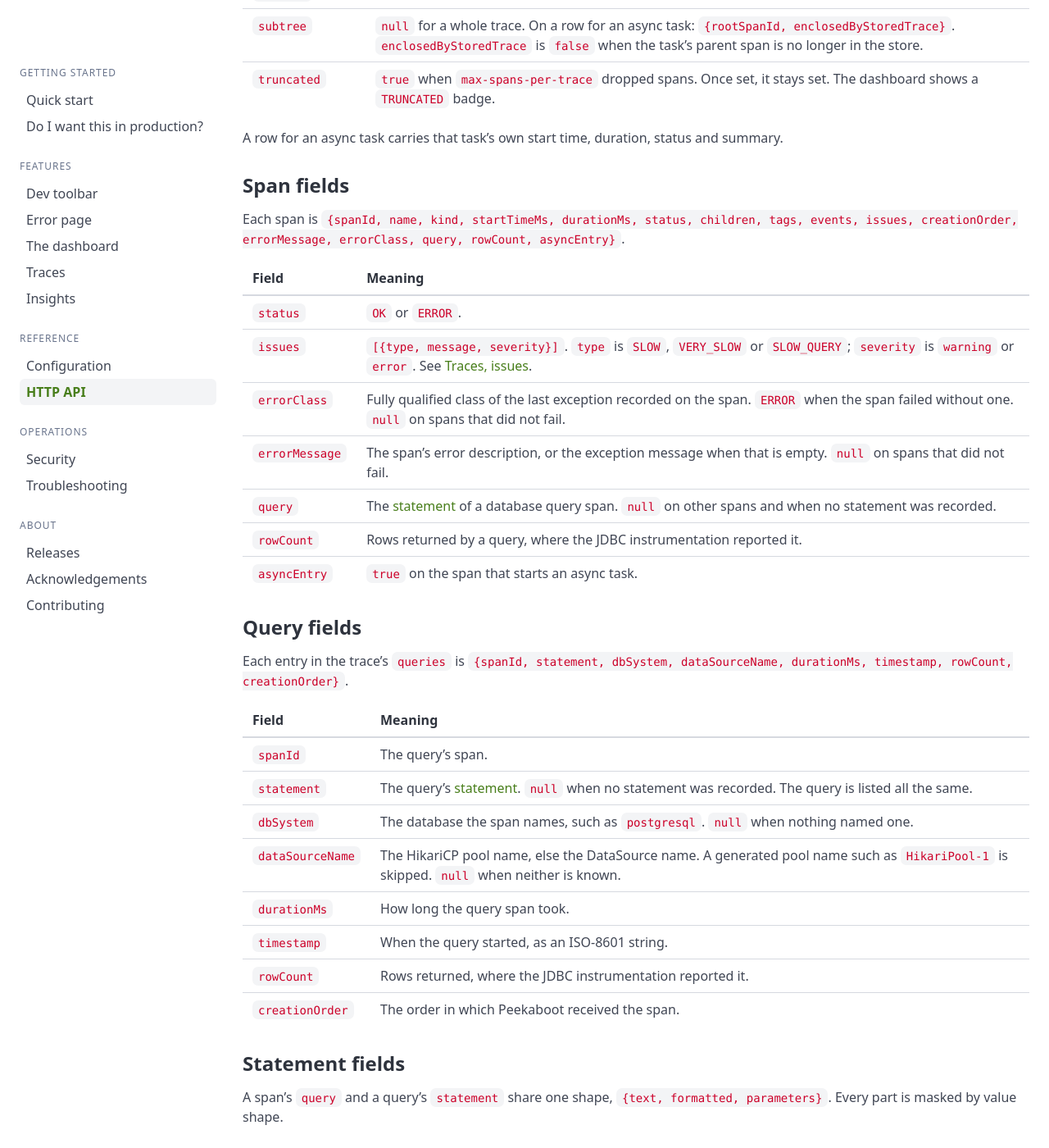
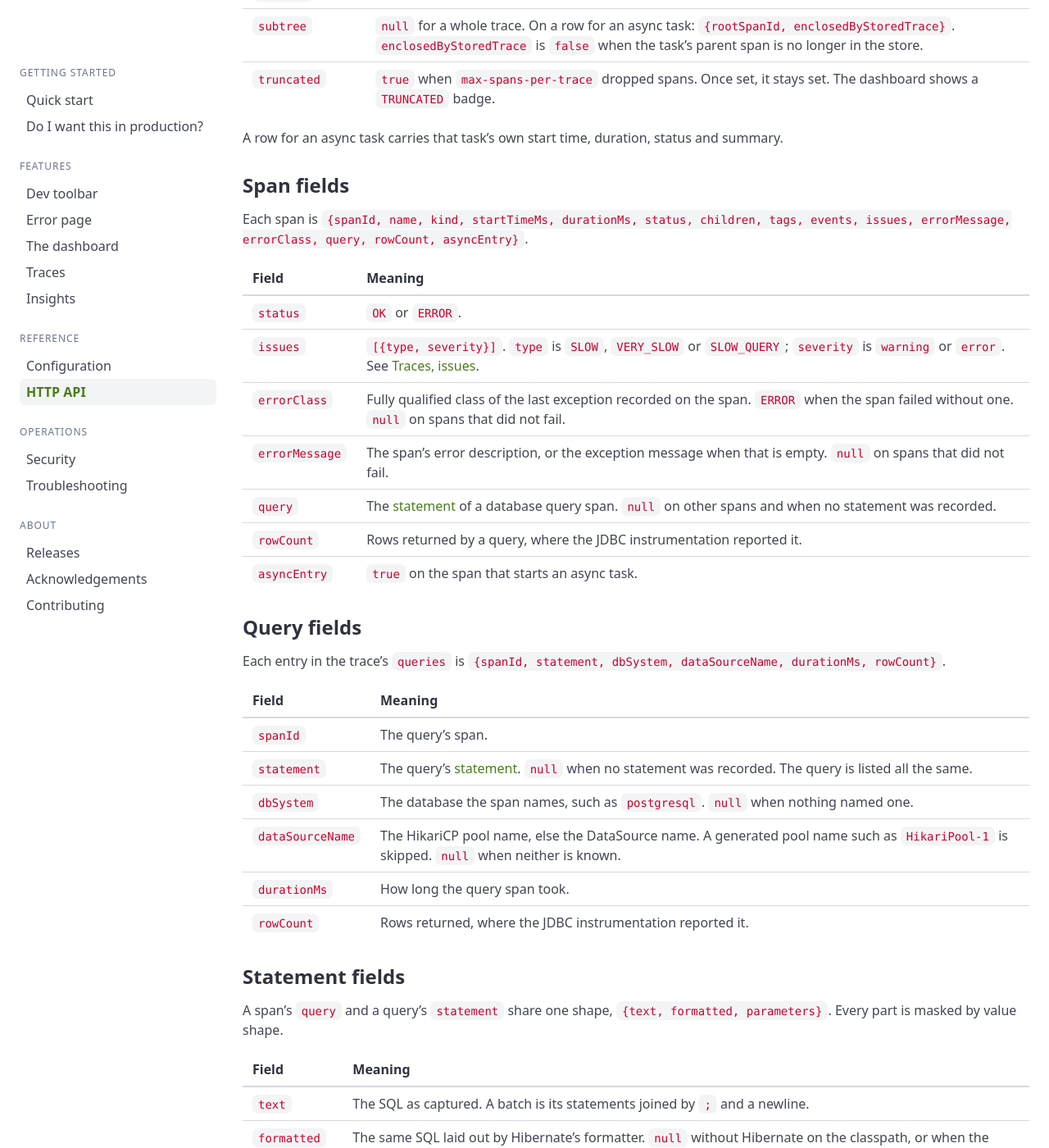
Before and after one commit to peekaboot-org/peekaboot-org.github.io, a Jekyll site: the page built from docs/api.md, in a window 1280 px wide and 1400 px high, scrolled down 4239 px. Shown: the whole window at 82% size. Built offline with Jekyll 4.4.1, drawn with Linux system fonts in a browser that asks for light colours; some of the changed text lies outside the part shown.

Commit message:
docs: drop unread span, query and log fields

```diff
--- a/docs/api.md
+++ b/docs/api.md
@@ -167,12 +167,12 @@ A row for an async task carries that task's own start time, duration, status and
 ### Span fields {#span-fields}
 
 Each span is `{spanId, name, kind, startTimeMs, durationMs, status, children, tags, events,
-issues, creationOrder, errorMessage, errorClass, query, rowCount, asyncEntry}`.
+issues, errorMessage, errorClass, query, rowCount, asyncEntry}`.
 
 | Field | Meaning |
 |---|---|
 | `status` | `OK` or `ERROR`. |
-| `issues` | `[{type, message, severity}]`. `type` is `SLOW`, `VERY_SLOW` or `SLOW_QUERY`; `severity` is `warning` or `error`. See [Traces, issues]({{ '/docs/traces/' | relative_url }}#issues). |
+| `issues` | `[{type, severity}]`. `type` is `SLOW`, `VERY_SLOW` or `SLOW_QUERY`; `severity` is `warning` or `error`. See [Traces, issues]({{ '/docs/traces/' | relative_url }}#issues). |
 | `errorClass` | Fully qualified class of the last exception recorded on the span. `ERROR` when the span failed without one. `null` on spans that did not fail. |
 | `errorMessage` | The span's error description, or the exception message when that is empty. `null` on spans that did not fail. |
 | `query` | The [statement](#statement-fields) of a database query span. `null` on other spans and when no statement was recorded. |
@@ -182,7 +182,7 @@ issues, creationOrder, errorMessage, errorClass, query, rowCount, asyncEntry}`.
 ### Query fields {#query-fields}
 
 Each entry in the trace's `queries` is `{spanId, statement, dbSystem, dataSourceName,
-durationMs, timestamp, rowCount, creationOrder}`.
+durationMs, rowCount}`.
 
 | Field | Meaning |
 |---|---|
@@ -191,9 +191,7 @@ durationMs, timestamp, rowCount, creationOrder}`.
 | `dbSystem` | The database the span names, such as `postgresql`. `null` when nothing named one. |
 | `dataSourceName` | The HikariCP pool name, else the DataSource name. A generated pool name such as `HikariPool-1` is skipped. `null` when neither is known. |
 | `durationMs` | How long the query span took. |
-| `timestamp` | When the query started, as an ISO-8601 string. |
 | `rowCount` | Rows returned, where the JDBC instrumentation reported it. |
-| `creationOrder` | The order in which Peekaboot received the span. |
 
 ### Statement fields {#statement-fields}
 
```
Also changed, not shown: other parts of docs/api.md (+2 -2 lines).
